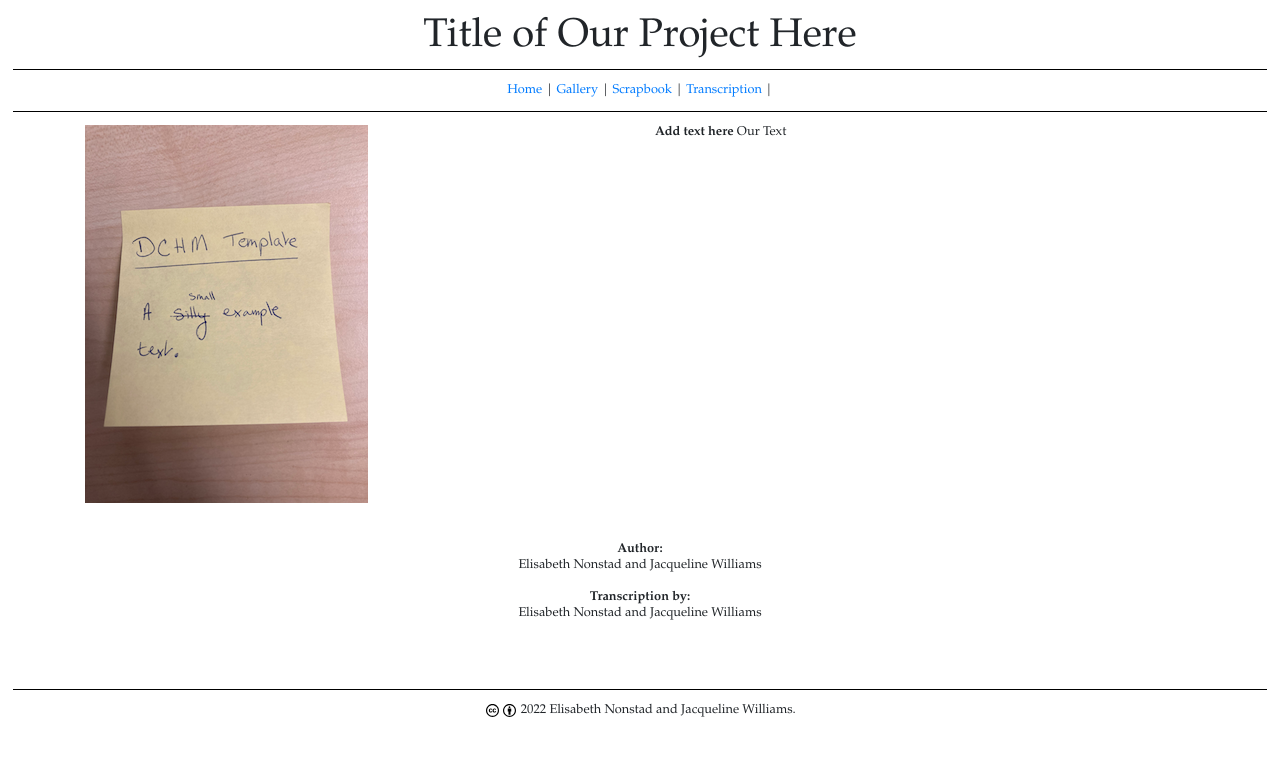
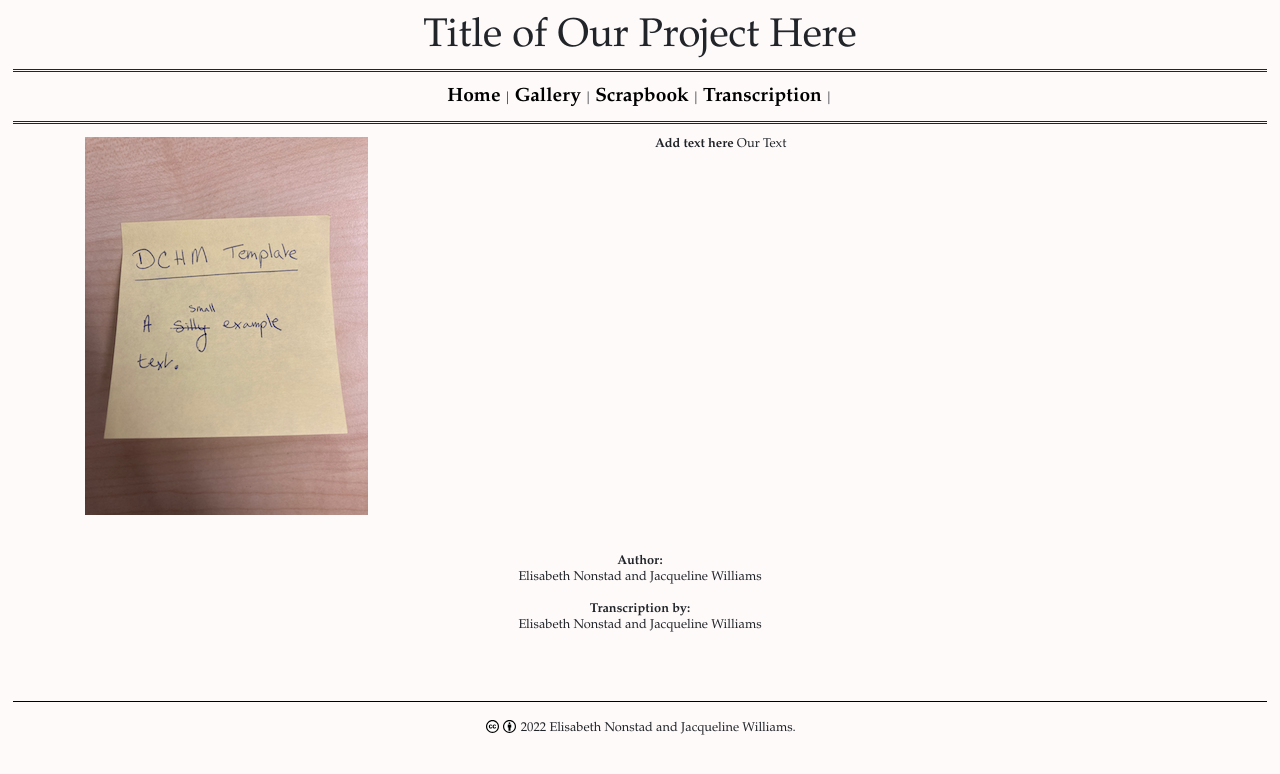
Before and after one commit to SSLIS/DCHM-template, a plain HTML site: page docs/index.html in a window 1280 px wide. Drawn offline with nearby package versions, Linux system fonts and the light colour scheme.

Commit message:
Changes to CSS - font/ colour choices

```diff
--- a/docs/assets/css/main.css
+++ b/docs/assets/css/main.css
@@ -2,10 +2,11 @@
 
 body {
 	padding: 1vw;
-	font-family: 'Palatino','Palatino Linotype','Palatino LT STD','Book Antiqua','Georgia,serif';
+	font-family: Garamond, serif;
 	line-height: 1.25;
 	font-size: 1vw;
   width: 100%;
+  background-color: #FFFAFA;
 	}
 
 h1, h2, h3, nav, footer {
@@ -14,10 +15,17 @@ h1, h2, h3, nav, footer {
 
 nav {
     margin-bottom: 1vw;
-    border-top: 1px solid black;
-    border-bottom: 1px solid black;
+    border-top: double;
+    border-bottom: double;
     padding: 1vw;
 }
+
+a {
+    color:black;
+    font-size: 1.5vw;
+    font-weight: bold;
+}
+
 
 h2 {
     padding: 1vw;
@@ -36,7 +44,7 @@ h3 {
 }
 
 footer {
-    border-top: 1px solid black;
+    border-top: 1.5px solid black;
     padding-top: 1vw;
     margin-top: 1vw;
 }
```
Also changed, not shown: docs/diplomatic.html (+1 -0 lines).
